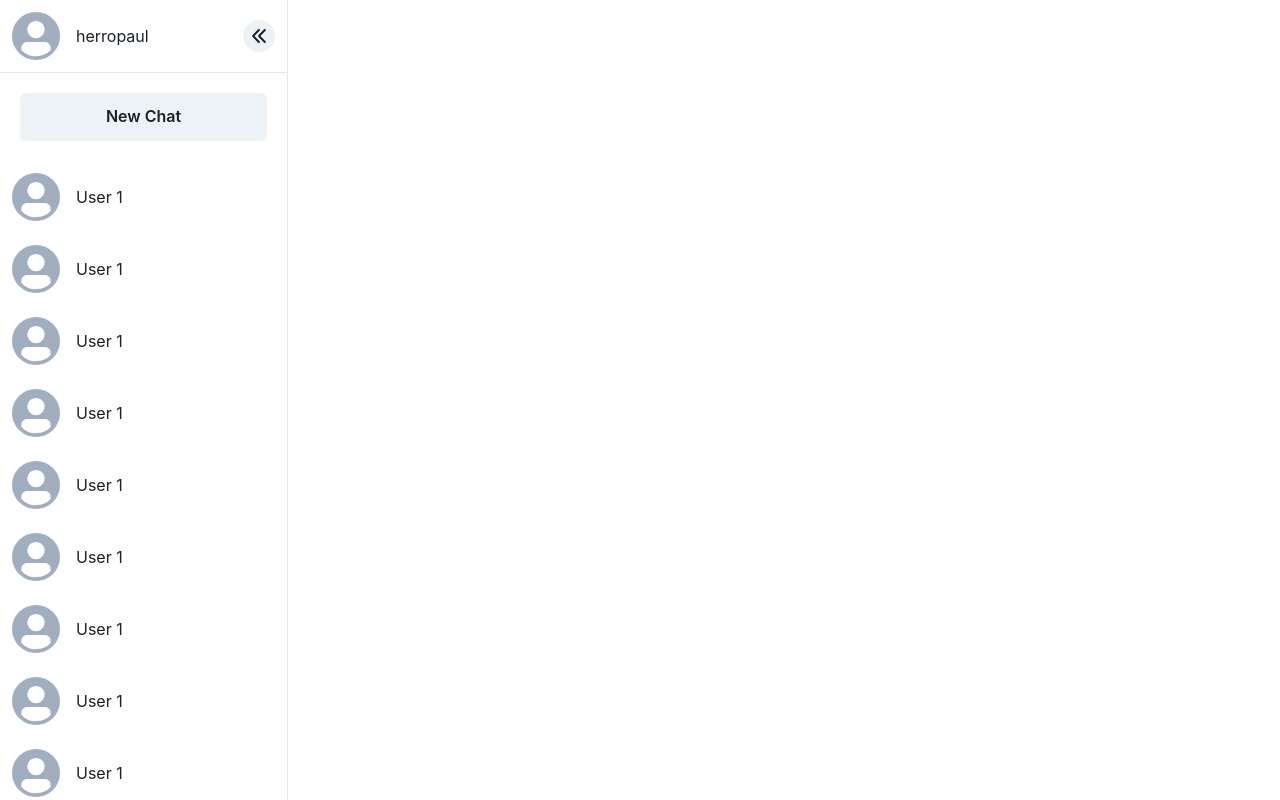
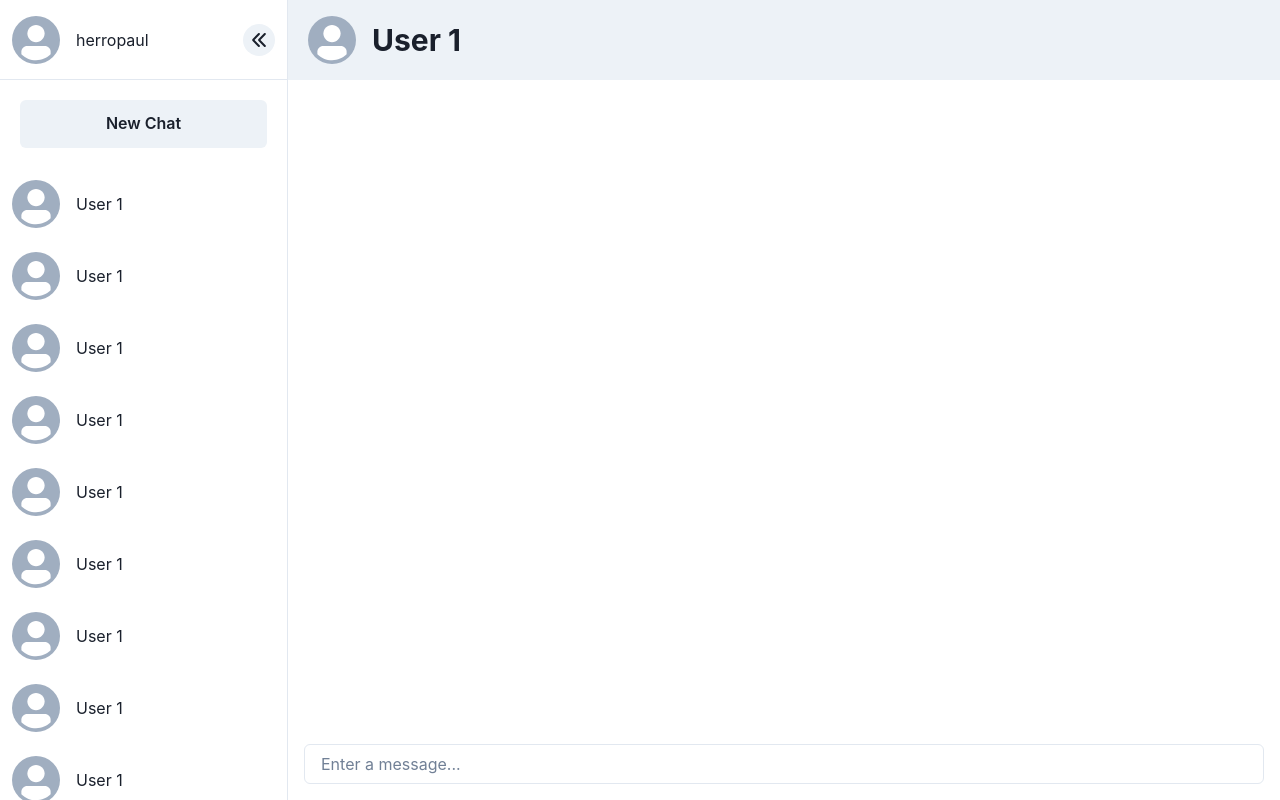
Before and after one commit to herropaul/my-chat-app, a Next.js app: page /chat/1 in a window 1280 px wide. Before the commit this address had no page. Built offline with nearby package versions, Linux system fonts and the light colour scheme.

Commit message:
creating chatbox design

```diff
--- a/components/Sidebar.js
+++ b/components/Sidebar.js
@@ -40,7 +40,7 @@ export default function Sidebar() {
 
         <Button m={5} p={6}>New Chat</Button>
 
-        <Flex overflowX="scroll" direction="column" sx={{scrollbarWidth: "none"}}>
+        <Flex overflowX="scroll" direction="column" sx={{scrollbarWidth: "none"}} flex={1}>
           <Chat/>
           <Chat/>
           <Chat/>
--- a/pages/_app.js
+++ b/pages/_app.js
@@ -7,7 +7,7 @@ function MyApp({ Component, pageProps }) {
 
   return (
   <ChakraProvider>
-    <Sidebar/>
+    <Component {...pageProps} />
   </ChakraProvider>
   )
 }
--- /dev/null
+++ b/pages/chat/[id].js
@@ -0,0 +1,53 @@
+import Sidebar from "../../components/Sidebar";
+import { Flex, Avatar, Heading, Input, FormControl, Button} from "@chakra-ui/react";
+
+const Topbar = () => {
+    return(
+        <Flex
+        bg="gray.100"
+        h="5rem" w="100%"
+        align="center"
+        p={5}
+        >
+            <Avatar src="" marginRight={4} />
+            <Heading size="lg">User 1</Heading>
+        </Flex>
+    )
+}
+
+const Bottombar = () => {
+    return(
+        <FormControl
+        p={4}
+        >
+            <Input autoComplete="off" placeholder="Enter a message..."/>
+            <Button type="submit" hidden/>
+        </FormControl>
+    )
+}
+
+export default function Chat () {
+    return(
+        <Flex
+        h="100vh"
+        >
+            <Sidebar/>
+
+            <Flex
+            flex={1}
+            direction="column"
+            >
+                <Topbar/>
+
+                <Flex
+                flex={1}
+                >
+
+                </Flex>
+
+                <Bottombar/>
+
+            </Flex>
+        </Flex>
+    )
+}
```
